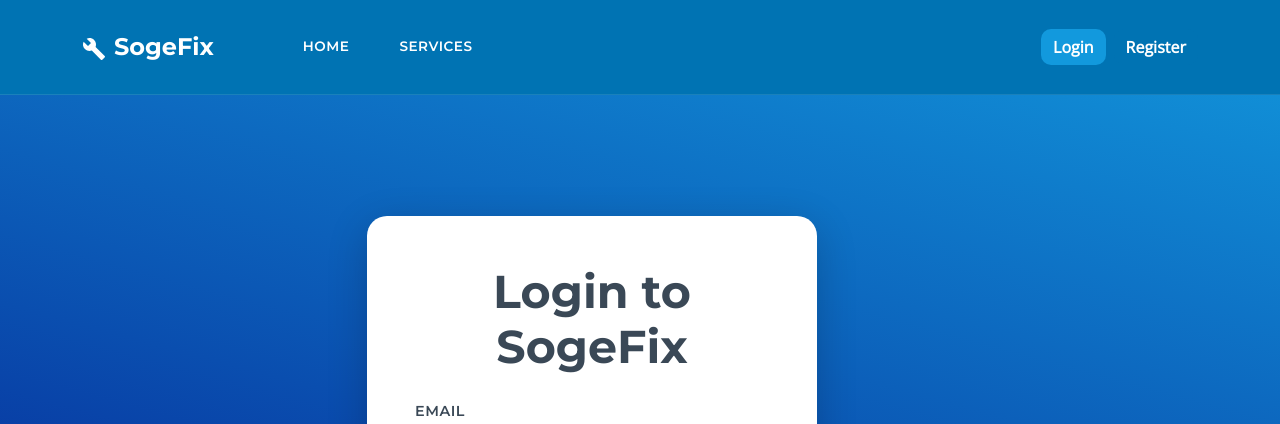
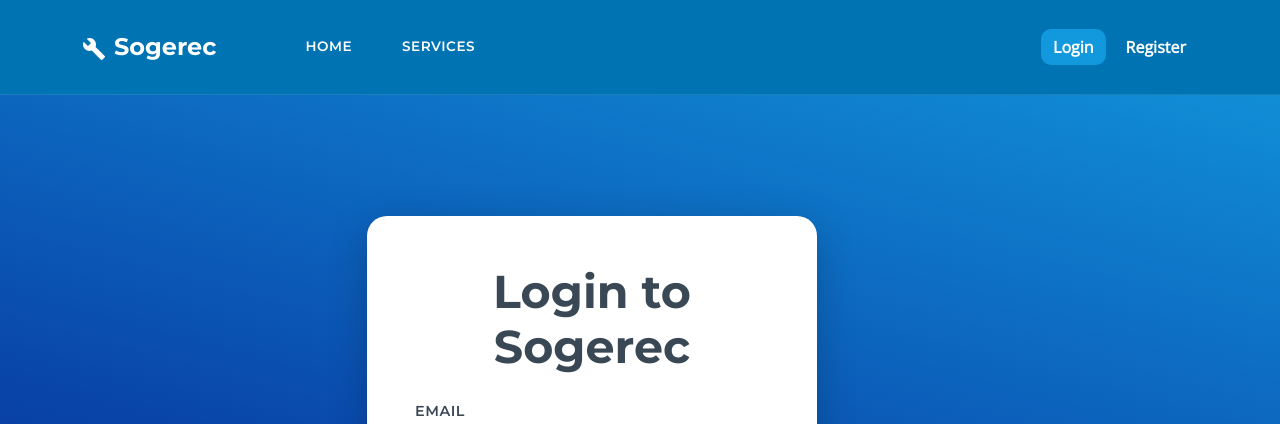
Before and after one commit to Abderrahmen11/sogerec-frontend, a React (Vite) app: page /login in a window 1280 px wide. Shown: the top 424 px of the page. Built offline with nearby package versions, Linux system fonts and the light colour scheme.

Commit message:
Renames SogeFix references to Sogerec in UI
Unifies branding by updating all visible instances of the app name
from "SogeFix" to "Sogerec" across the interface, including titles,
navigation, and support text for clearer product identity.

```diff
--- a/index.html
+++ b/index.html
@@ -1,13 +1,16 @@
 <!doctype html>
 <html lang="en">
+
 <head>
   <meta charset="UTF-8" />
   <link rel="icon" type="image/svg+xml" href="/vite.svg" />
   <meta name="viewport" content="width=device-width, initial-scale=1.0" />
-    <title>soge-rec</title>
+  <title>Sogerec</title>
 </head>
+
 <body>
   <div id="root"></div>
   <script type="module" src="/src/main.jsx"></script>
 </body>
+
 </html>
--- a/src/components/common/Navbar.jsx
+++ b/src/components/common/Navbar.jsx
@@ -77,7 +77,7 @@
             <div className="container">
                 <Link className="navbar-brand" to={isAuthenticated ? "/dashboard" : "/"} onClick={handleNavClick}>
                     <Build sx={{ mr: 1, verticalAlign: 'middle' }} />
-                    <span>SogeFix</span>
+                    <span>Sogerec</span>
                 </Link>
 
                 {/* Mobile notification icon */}
--- a/src/pages/GetStarted.jsx
+++ b/src/pages/GetStarted.jsx
@@ -160,7 +160,7 @@
                     <div className="row justify-content-center">
                         <div className="col-lg-8 col-12 text-center mb-5">
                             <h2>Powerful Features</h2>
-                            <p>Discover how SogeFix can transform your maintenance management process</p>
+                            <p>Discover how Sogerec can transform your maintenance management process</p>
                         </div>
                     </div>
                     <div className="row">
@@ -251,7 +251,7 @@
                     <div className="row">
                         <div className="col-lg-6 col-12">
                             <h2 className="mb-4">Get Support</h2>
-                            <p>Our team is here to help you with any questions or issues you may have with SogeFix.</p>
+                            <p>Our team is here to help you with any questions or issues you may have with Sogerec.</p>
                             <div className="mt-5">
                                 <div className="support-option mb-4">
                                     <h5>Documentation</h5>
@@ -260,7 +260,7 @@
                                 </div>
                                 <div className="support-option mb-4">
                                     <h5>FAQs</h5>
-                                    <p>Find quick answers to frequently asked questions about using SogeFix.</p>
+                                    <p>Find quick answers to frequently asked questions about using Sogerec.</p>
                                     <Link to="#" className="btn custom-btn mt-2">View FAQs</Link>
                                 </div>
                                 <div className="support-option">
--- a/src/pages/Login.jsx
+++ b/src/pages/Login.jsx
@@ -31,7 +31,7 @@
                 <div className="row justify-content-center align-items-center min-vh-100">
                     <div className="col-lg-6 col-md-8 col-12">
                         <div className="auth-card">
-                            <h2 className="mb-4 text-center">Login to SogeFix</h2>
+                            <h2 className="mb-4 text-center">Login to Sogerec</h2>
                             {(error || localError) && <div className="alert alert-danger">{error || localError}</div>}
                             <form onSubmit={handleSubmit}>
                                 <div className="mb-3">
```
Lines whose indentation alone changed are shown as unchanged.
